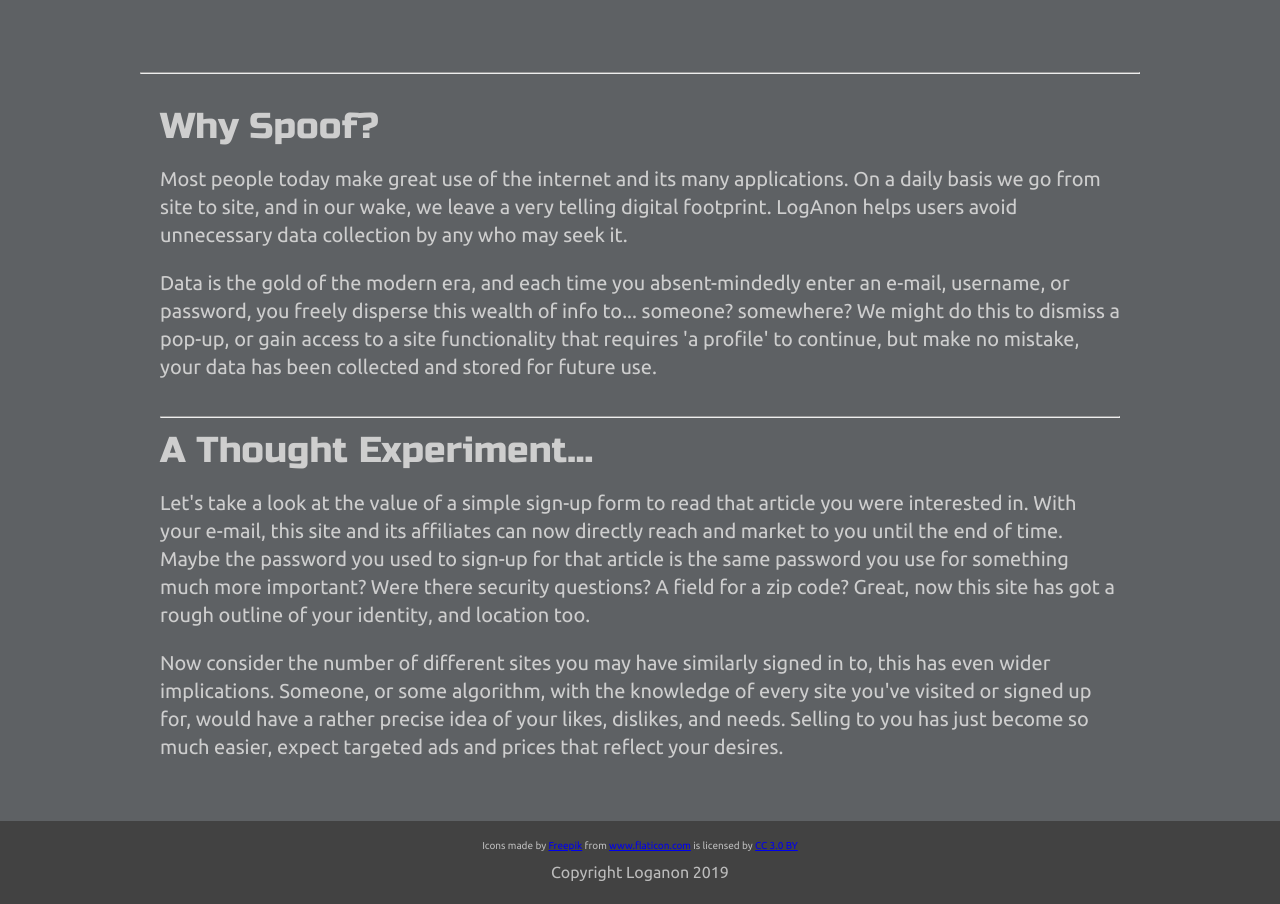
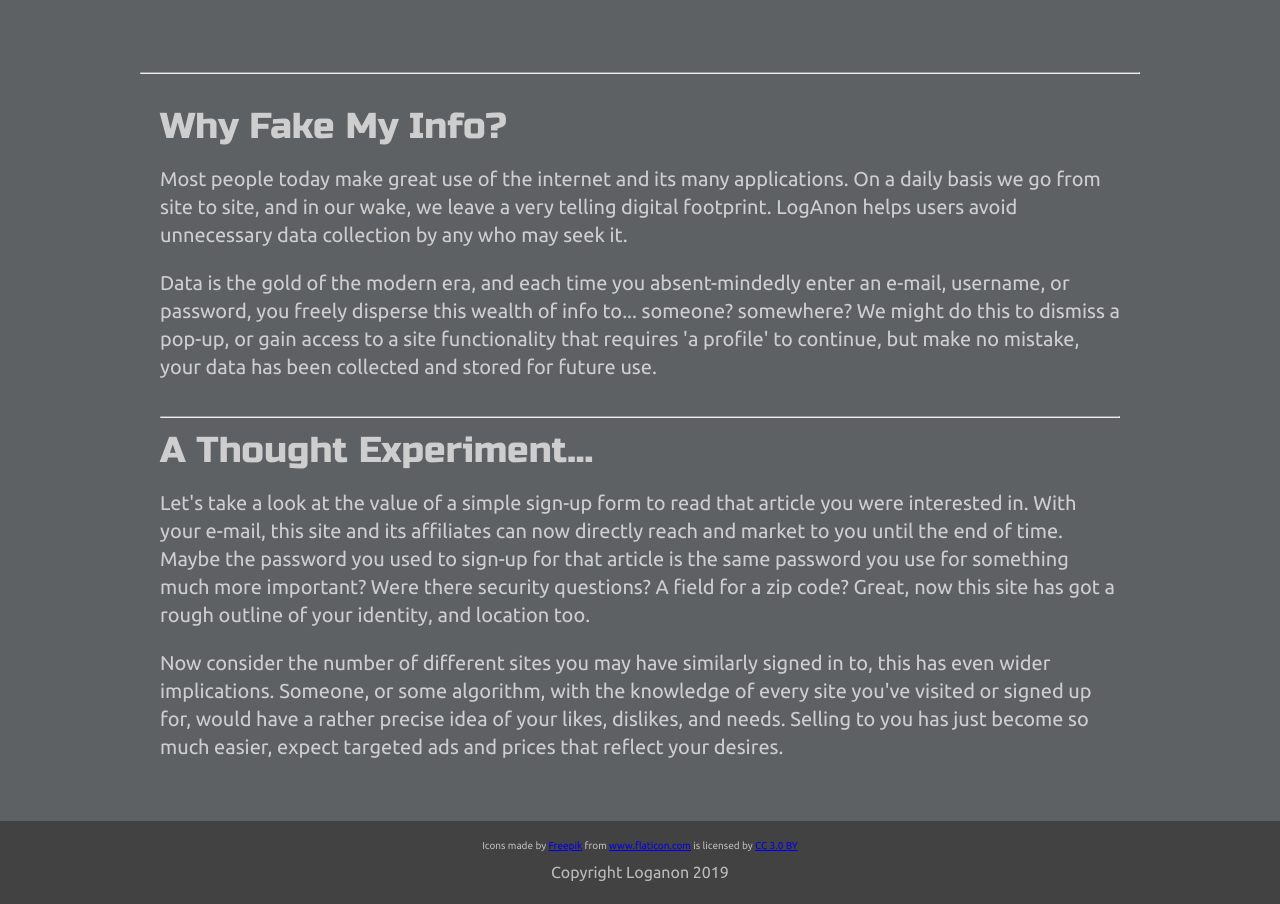
Before and after one commit to loganon-build-week/User-Interface, a website: page index.html in a window 1280 px wide. Shown: the part 1074-1978 px from the top of the page. Drawn offline with Linux system fonts and the light colour scheme; a web font is replaced by a local one.

Commit message:
minor styling

```diff
--- a/index.html
+++ b/index.html
@@ -104,7 +104,7 @@
     <!--Info Paragraph-->
     <section class="info2">
 
-      <h2>Why Spoof?</h2>
+      <h2>Why Fake My Info?</h2>
 
       <p>Most people today make great use of the internet and its many applications. On a daily basis we go from site to
         site, and in our wake, we leave a very telling digital footprint. LogAnon helps users avoid unnecessary data
```
